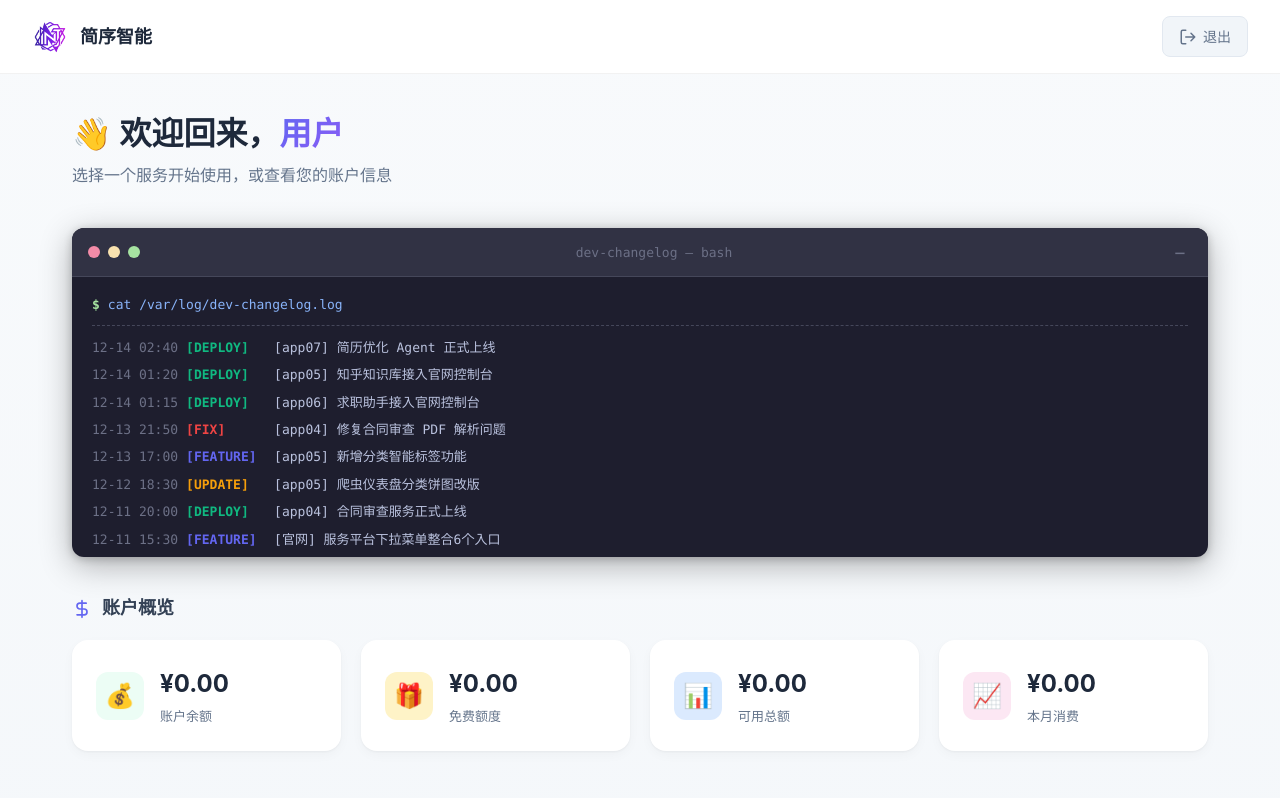
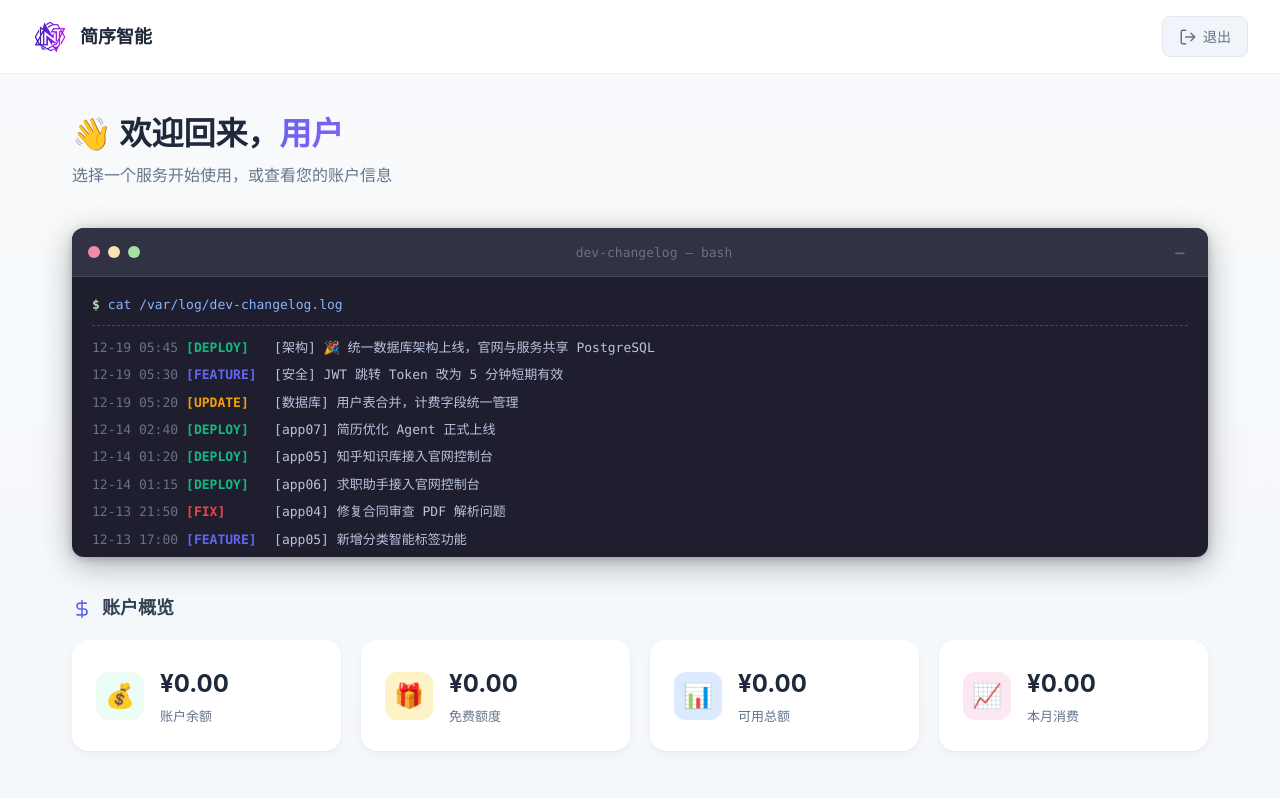
Before and after one commit to Reallier/INTJTech_04, a Nuxt app: page /console in a window 1280 px wide. Shown: the top 798 px of the page. Built offline with nearby package versions, Linux system fonts and the light colour scheme; no server answers.

Commit message:
feat: 控制台更新日志添加数据库统一架构发布记录

```diff
--- a/pages/console.vue
+++ b/pages/console.vue
@@ -137,6 +137,9 @@ type TerminalLog = {
 };
 
 const terminalLogs: TerminalLog[] = [
+  { time: '12-19 05:45', type: 'deploy', message: '[架构] 🎉 统一数据库架构上线，官网与服务共享 PostgreSQL' },
+  { time: '12-19 05:30', type: 'feature', message: '[安全] JWT 跳转 Token 改为 5 分钟短期有效' },
+  { time: '12-19 05:20', type: 'update', message: '[数据库] 用户表合并，计费字段统一管理' },
   { time: '12-14 02:40', type: 'deploy', message: '[app07] 简历优化 Agent 正式上线' },
   { time: '12-14 01:20', type: 'deploy', message: '[app05] 知乎知识库接入官网控制台' },
   { time: '12-14 01:15', type: 'deploy', message: '[app06] 求职助手接入官网控制台' },
@@ -144,8 +147,6 @@ const terminalLogs: TerminalLog[] = [
   { time: '12-13 17:00', type: 'feature', message: '[app05] 新增分类智能标签功能' },
   { time: '12-12 18:30', type: 'update', message: '[app05] 爬虫仪表盘分类饼图改版' },
   { time: '12-11 20:00', type: 'deploy', message: '[app04] 合同审查服务正式上线' },
-  { time: '12-11 15:30', type: 'feature', message: '[官网] 服务平台下拉菜单整合6个入口' },
-  { time: '12-10 22:00', type: 'update', message: '[app03] 16题情景剧本 v5.0 发布' },
 ];
 
 const isTerminalExpanded = ref(true);
```
Also changed, not shown: 1 other file (tests, documents, lock files or other folders).
